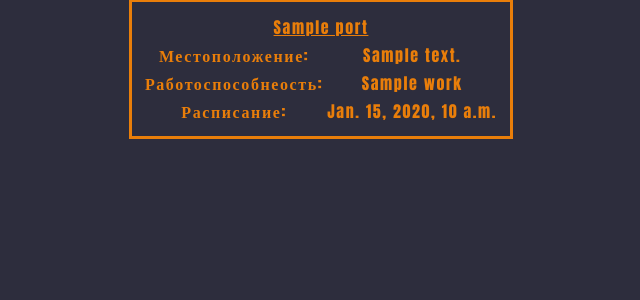
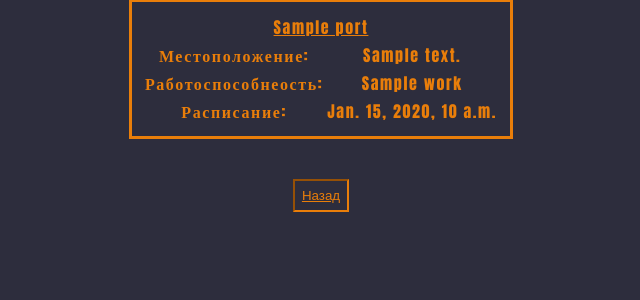
Before and after one commit to P4NUTA/Coursework, a Django app: template templates/portlist.html in a window 1280 px wide; the page is wider, and only the part inside the window is pictured. Shown: the part 386-686 px from the top of that part, without its empty margins (319-959 px from the left). Run offline with Django 3.2, Linux system fonts and the light colour scheme; the template is opened without the code that fills it: most values are stand-ins (such as "Sample title", 1, 10 or a date in 2020).

Commit message:
Кнопочка назад

```diff
--- a/templates/portlist.html
+++ b/templates/portlist.html
@@ -20,5 +20,6 @@
         <tr><th>Расписание:</th><td>{{ i.Time }}</td></tr>
 </table>
 {% endfor %}
+<button><a href="в меню">Назад</a></button>
 </body>
 </html>
```
